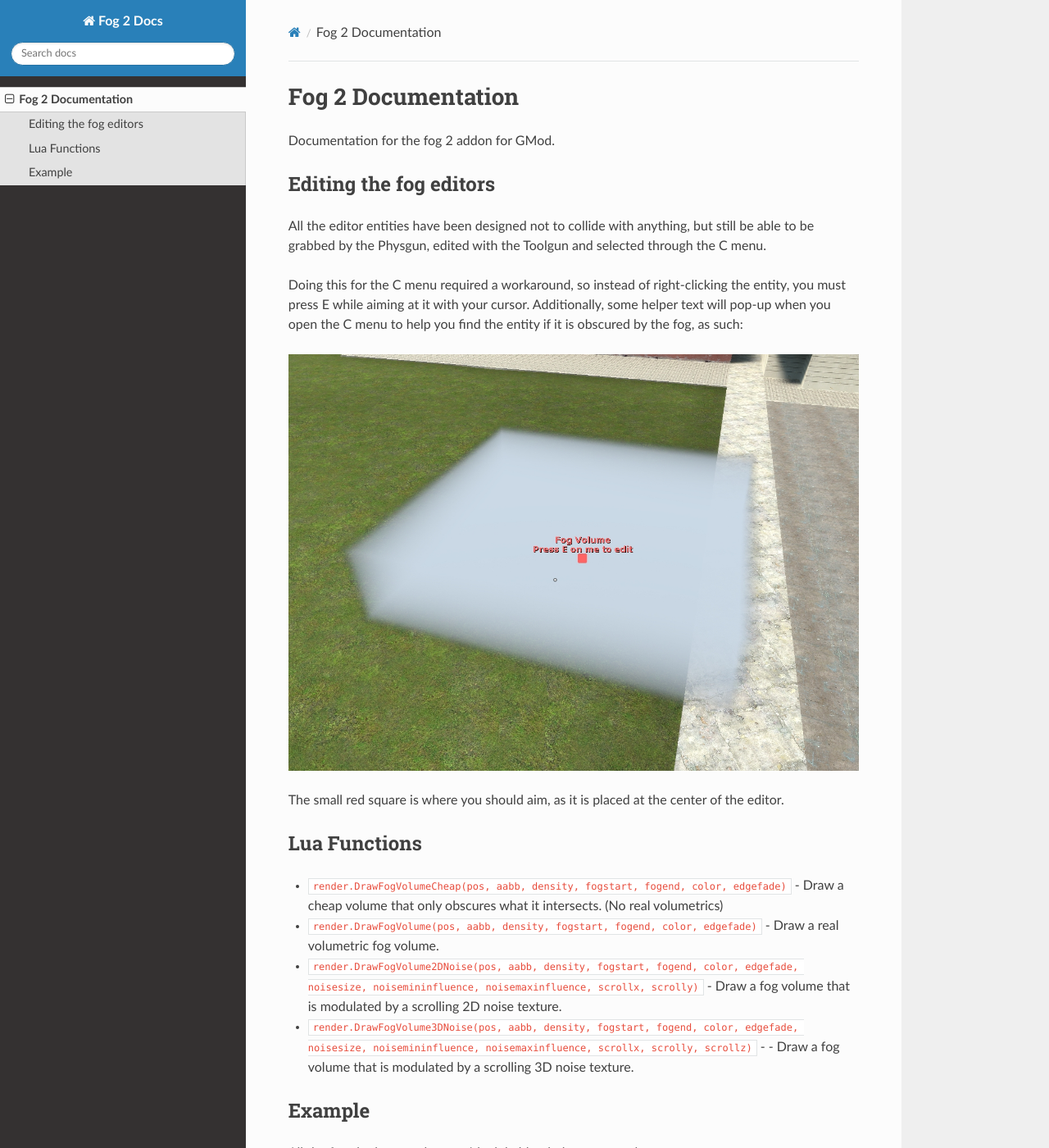
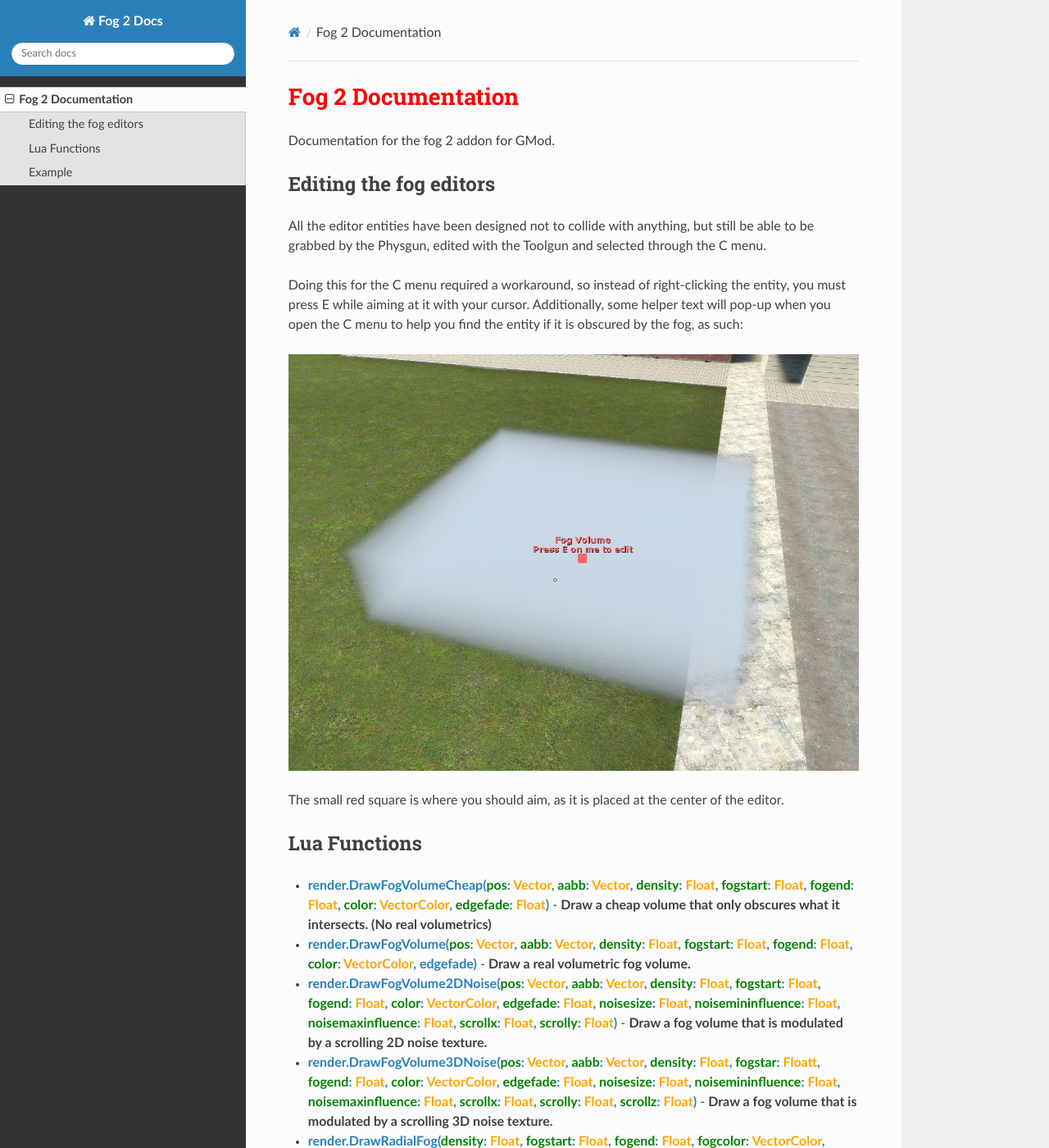
Before and after one commit to ZH-Hristov/merc_fog2, an MkDocs documentation site: the page built from docs/index.md, in a window 1280 px wide and 1400 px high. Shown: the whole window at 82% size. Built offline with MkDocs 1.6.1, drawn with Linux system fonts in a browser that asks for light colours; nearby versions of some CDN libraries; some of the changed text lies outside the part shown.

Commit message:
Radial fog API func, doc improvements, small optimization

```diff
--- /dev/null
+++ b/docs/autoclass.js
@@ -0,0 +1,19 @@
+document.querySelectorAll("span.Func").forEach(funcSpan => {
+    const html = funcSpan.innerHTML;
+
+    const updated = html.replace(/\(([^)]*)\)/, (full, args) => {
+        const list = args.split(/\s*,\s*/);
+
+        const wrapped = list.map(arg => {
+            return arg.replace(
+                /(\w+)(\s*:\s*)(\w+)/,    // name : type
+                (m, name, colon, type) =>
+                    `<span class="FuncArgName">${name}</span>${colon}<span class="FuncArg">${type}</span>`
+            );
+        });
+
+        return `(${wrapped.join(", ")})`;
+    });
+
+    funcSpan.innerHTML = updated;
+});
--- a/docs/index.md
+++ b/docs/index.md
@@ -14,10 +14,17 @@ The small red square is where you should aim, as it is placed at the center of t
 
 ## Lua Functions
 
-* `render.DrawFogVolumeCheap(pos, aabb, density, fogstart, fogend, color, edgefade)` - Draw a cheap volume that only obscures what it intersects. (No real volumetrics)
-* `render.DrawFogVolume(pos, aabb, density, fogstart, fogend, color, edgefade)` - Draw a real volumetric fog volume.
-* `render.DrawFogVolume2DNoise(pos, aabb, density, fogstart, fogend, color, edgefade, noisesize, noisemininfluence, noisemaxinfluence, scrollx, scrolly)` - Draw a fog volume that is modulated by a scrolling 2D noise texture.
-* `render.DrawFogVolume3DNoise(pos, aabb, density, fogstart, fogend, color, edgefade, noisesize, noisemininfluence, noisemaxinfluence, scrollx, scrolly, scrollz)` - - Draw a fog volume that is modulated by a scrolling 3D noise texture.
+* <span class=Func>render.DrawFogVolumeCheap(pos: Vector, aabb: Vector, density: Float, fogstart: Float, fogend: Float, color: VectorColor, edgefade: Float)</span> - **Draw a cheap volume that only obscures what it intersects. (No real volumetrics)**
+
+* <span class=Func>render.DrawFogVolume(pos: Vector, aabb: Vector, density: Float, fogstart: Float, fogend: Float, color: VectorColor, edgefade)</span> - **Draw a real volumetric fog volume.**
+
+* <span class=Func>render.DrawFogVolume2DNoise(pos: Vector, aabb: Vector, density: Float, fogstart: Float, fogend: Float, color: VectorColor, edgefade: Float, noisesize: Float, noisemininfluence: Float, noisemaxinfluence: Float, scrollx: Float, scrolly: Float)</span> - **Draw a fog volume that is modulated by a scrolling 2D noise texture.**
+
+* <span class=Func>render.DrawFogVolume3DNoise(pos: Vector, aabb: Vector, density: Float, fogstar: Floatt, fogend: Float, color: VectorColor, edgefade: Float, noisesize: Float, noisemininfluence: Float, noisemaxinfluence: Float, scrollx: Float, scrolly: Float, scrollz: Float)</span> - **Draw a fog volume that is modulated by a scrolling 3D noise texture.**
+
+* <span class=Func>render.DrawRadialFog(density: Float, fogstart: Float, fogend: Float, fogcolor: VectorColor, skyblend: Float)</span> - **Draw radial fog around the camera.**
+
+* <span class=Func>render.DrawRadialFogFromPoint(pointVec: Vector, density: Float, fogstart: Float, fogend: Float, fogcolor: VectorColor, skyblend: Float)</span> - **Draw radial fog from a point in the world.**
 
 ## Example
 
--- /dev/null
+++ b/docs/sitestyle.css
@@ -0,0 +1,24 @@
+h1 {
+  color: red;
+}
+
+.rst-content code {
+  color: lightblue;
+  font-weight: 800;
+  background: gray;
+}
+
+.Func {
+  color: #2980b9;
+  font-weight: 800;
+}
+
+.FuncArg {
+  color: orange;
+  font-weight: 800;
+}
+
+.FuncArgName {
+  color: green;
+  font-weight: 800;
+}
--- a/mkdocs.yml
+++ b/mkdocs.yml
@@ -1,2 +1,6 @@
 site_name: Fog 2 Docs
 theme: readthedocs
+extra_css:
+  - 'sitestyle.css'
+extra_javascript:
+  - 'autoclass.js'
```
Also changed, not shown: 1 other file.
